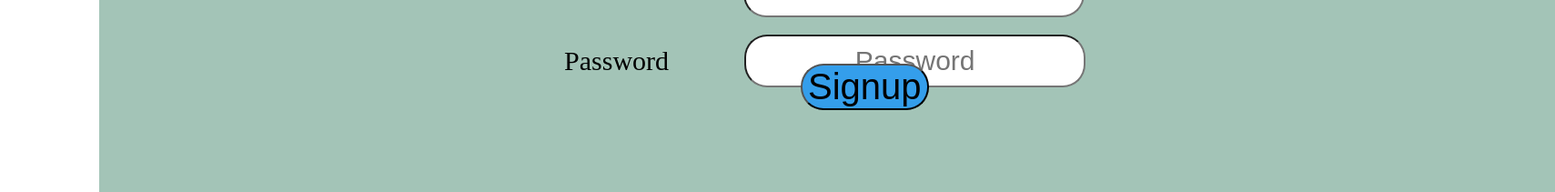
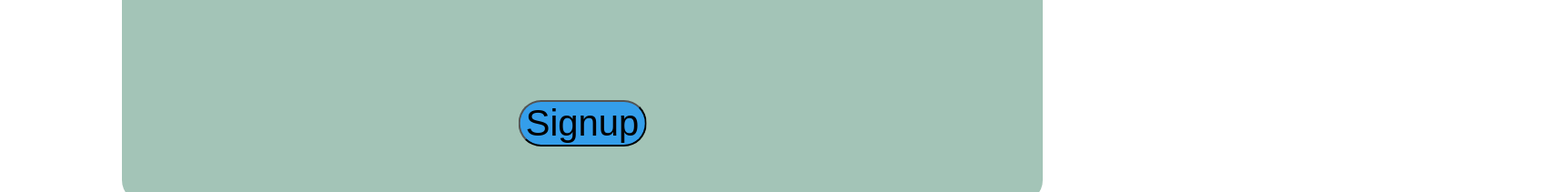
Before and after one commit to Norman90844/wadhomework, a Vue app: page /#/signup in a window 1280 px wide. Shown: the part 479-690 px from the top of the page at 91% size, 1709 px wide, since content can reach past the window. Built offline with nearby package versions, Linux system fonts and the light colour scheme.

Commit message:
Fixed the signup page

```diff
--- a/src/components/SignupBox.vue
+++ b/src/components/SignupBox.vue
@@ -76,14 +76,10 @@ export default {
     flex-direction: column;
     justify-content: center;
     background-color: #a3c4b7;
-    width: 65%;
-    flex-direction: row;
-    margin-top: 50px;
-    margin-bottom: 50px;
-    height: 750px;
-    width: 1600px;
-    margin-left: 8%;
+    width: 80%;
+    margin: 20px auto;
     align-items: center;
+    height: 75vh; /* Set the height to 80% of the viewport height */
 }
 
 form {
@@ -93,12 +89,12 @@ form {
 .button {
     background-color: #349eeb;
     font-size: 40px;
-    position: absolute;
-    bottom: 200px;
-    left: 880px;
+    position: fixed;
+    bottom: 20%;
+    left: 50%;
+    transform: translateX(-50%);
     border-radius: 25px;
 }
-
 .button:hover {
     background-color: #94b8d6;
 }
```
